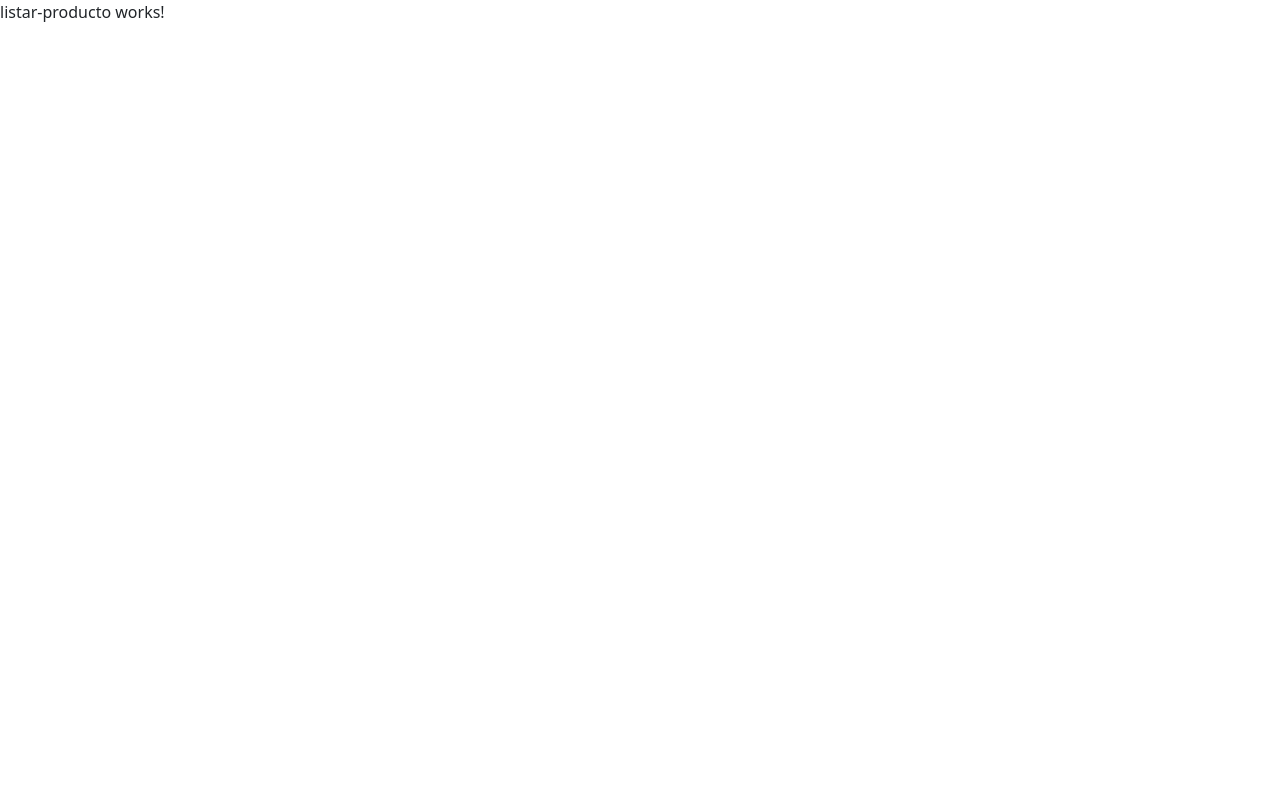
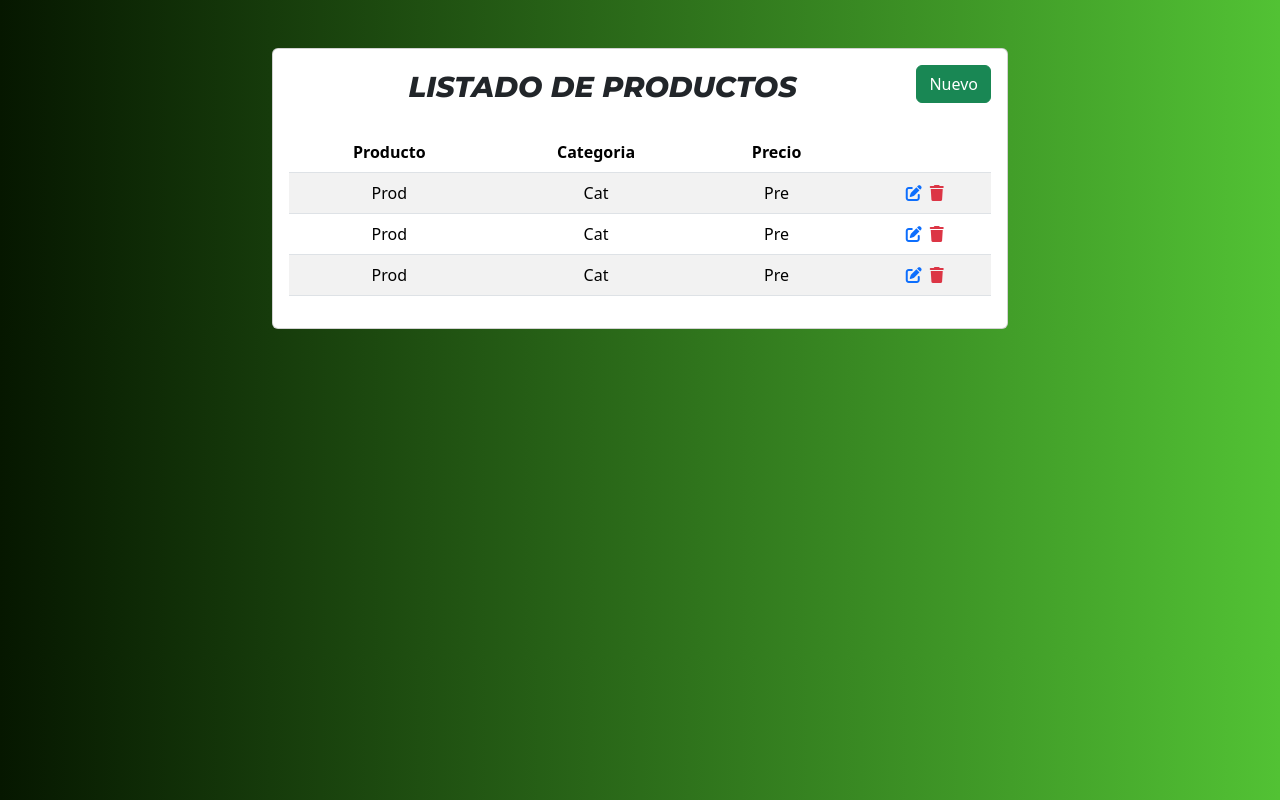
Before and after one commit to Jose-Jaime-Castaneda/MEAN, an Angular app: page / in a window 1280 px wide. Built offline with nearby package versions, Linux system fonts and the light colour scheme; a web font is replaced by a local one.

Commit message:
Front de Listado productos

```diff
--- a/src/app/components/listar-producto/listar-producto.component.css
+++ b/src/app/components/listar-producto/listar-producto.component.css
@@ -0,0 +1,4 @@
+.fas {
+  cursor: pointer;
+  margin-left: 8px;
+}
--- a/src/app/components/listar-producto/listar-producto.component.html
+++ b/src/app/components/listar-producto/listar-producto.component.html
@@ -1 +1,51 @@
-<p>listar-producto works!</p>
+<div class="container mt-5">
+  <div class="row">
+    <div class="col-lg-8 offset-lg-2">
+      <div class="card">
+        <div class="card-body text-center">
+          <span class="titulo">LISTADO DE PRODUCTOS</span>
+          <button class="btn btn-success float-end">Nuevo</button>
+          <table class="table table-striped mt-4">
+            <thead>
+              <tr>
+                <th scope="col">Producto</th>
+                <th scope="col">Categoria</th>
+                <th scope="col">Precio</th>
+                <th scope="col"></th>
+              </tr>
+            </thead>
+            <tbody>
+              <tr>
+                <td>Prod</td>
+                <td>Cat</td>
+                <td>Pre</td>
+                <td>
+                  <i class="fas fa-solid fa-pen-to-square text-primary"></i>
+                  <i class="fas fa-solid fa-trash text-danger"></i>
+                </td>
+              </tr>
+              <tr>
+                <td>Prod</td>
+                <td>Cat</td>
+                <td>Pre</td>
+                <td>
+                  <i class="fas fa-solid fa-pen-to-square text-primary"></i>
+                  <i class="fas fa-solid fa-trash text-danger"></i>
+                </td>
+              </tr>
+              <tr>
+                <td>Prod</td>
+                <td>Cat</td>
+                <td>Pre</td>
+                <td>
+                  <i class="fas fa-solid fa-pen-to-square text-primary"></i>
+                  <i class="fas fa-solid fa-trash text-danger"></i>
+                </td>
+              </tr>
+            </tbody>
+          </table>
+        </div>
+      </div>
+    </div>
+  </div>
+</div>
--- a/src/styles.css
+++ b/src/styles.css
@@ -1 +1,19 @@
 /* You can add global styles to this file, and also import other style files */
+body {
+  background: #52c234; /* fallback for old browsers */
+  background: -webkit-linear-gradient(
+    to right,
+    #061700,
+    #52c234
+  ); /* Chrome 10-25, Safari 5.1-6 */
+  background: linear-gradient(
+    to right,
+    #061700,
+    #52c234
+  ); /* W3C, IE 10+/ Edge, Firefox 16+, Chrome 26+, Opera 12+, Safari 7+ */
+}
+
+.titulo {
+  font-size: 1.8rem;
+  font-family: "Montserrat", sans-serif;
+}
```
